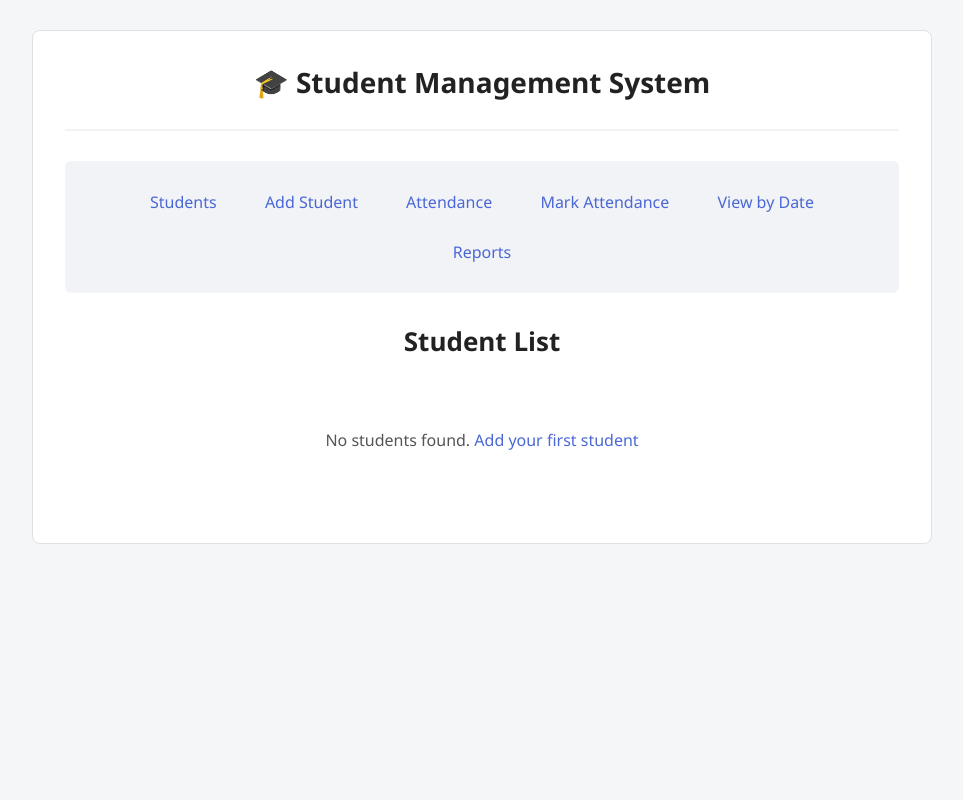
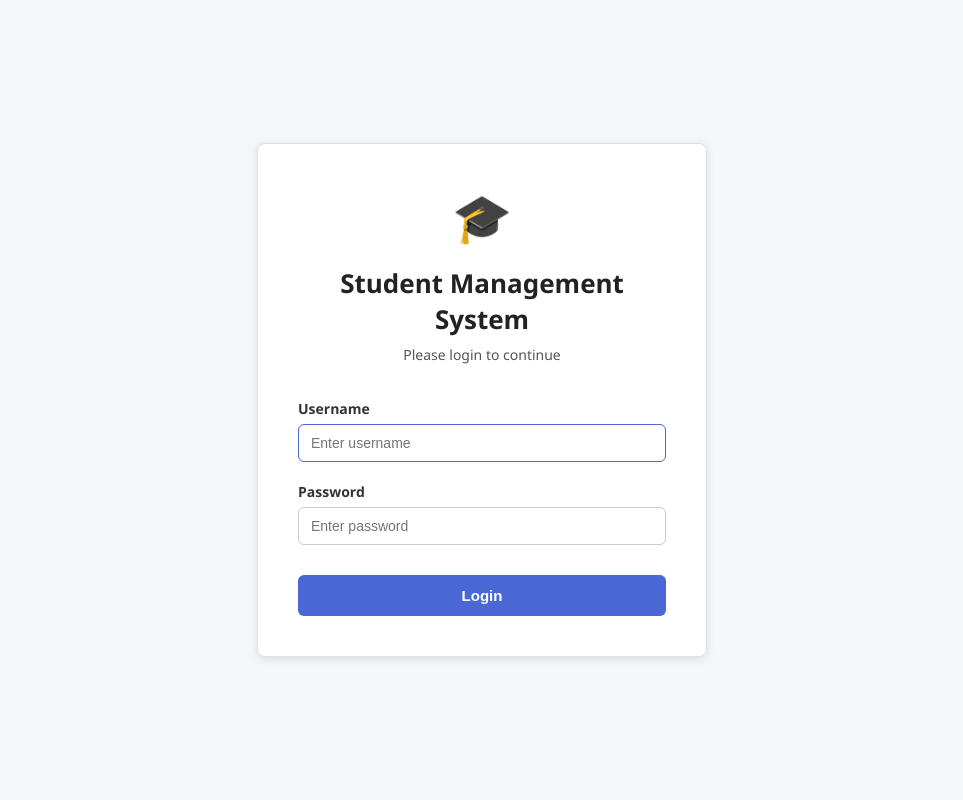
Before and after one commit to tanmayNapte/Student-Management-System-, a Flask app: page / in a window 1280 px wide. Shown: the whole page, without its empty margins (158-1121 px from the left). Run offline with Flask 3, Linux system fonts and the light colour scheme; data that the repository does not hold is empty.

Commit message:
add login, session auth, logout, and UI

```diff
--- a/app.py
+++ b/app.py
@@ -1,6 +1,7 @@
-from flask import Flask, render_template, request, redirect, flash
+from flask import Flask, render_template, request, redirect, session, jsonify, flash
 import sqlite3
 from datetime import date
+from werkzeug.security import generate_password_hash, check_password_hash
 
 app = Flask(__name__)
 app.secret_key = 'your-secret-key-here-change-this'  # Required for flash messages
@@ -32,20 +33,71 @@ def init_db():
                 FOREIGN KEY(student_id) REFERENCES students(id) ON DELETE CASCADE
             )"""
         )
+        con.execute(
+            """CREATE TABLE IF NOT EXISTS users (
+            id INTEGER PRIMARY KEY AUTOINCREMENT,
+            username TEXT UNIQUE NOT NULL,
+            password TEXT NOT NULL
+            )"""
+        )
+
         con.commit()
 
-# Call init_db at startup
 init_db()
+
+def is_logged_in():
+    return "user_id" in session
+
 
 @app.route("/")
 def show_student():
+    # If user is NOT logged in, show login page
+    if not is_logged_in():
+        return render_template("login.html")
+
+    # If logged in, show students
     try:
         with get_db() as con:
-            students = con.execute("SELECT * FROM students ORDER BY name").fetchall()
+            students = con.execute(
+                "SELECT * FROM students ORDER BY name"
+            ).fetchall()
+
         return render_template("index.html", students=students)
+
     except sqlite3.Error as e:
         flash(f"Database error: {e}", "error")
         return render_template("index.html", students=[])
+
+@app.route("/login", methods=["POST"])
+def login():
+    username = request.form.get("username")
+    password = request.form.get("password")
+
+    if not username or not password:
+        flash("Username and password required", "error")
+        return redirect("/")
+
+    try:
+        with get_db() as con:
+            user = con.execute(
+                "SELECT * FROM users WHERE username = ?",
+                (username,)
+            ).fetchone()
+
+        if not user or not check_password_hash(user["password"], password):
+            flash("Invalid credentials", "error")
+            return redirect("/")
+
+        # Login success → store session
+        session["user_id"] = user["id"]
+        session["username"] = user["username"]
+
+        return redirect("/")  # now dashboard opens
+
+    except sqlite3.Error as e:
+        flash(str(e), "error")
+        return redirect("/")
+
 
 @app.route("/add", methods=["GET", "POST"])
 def add_student():
@@ -98,7 +150,6 @@ def edit_student(id):
             age = request.form.get("age", "").strip()
             course = request.form.get("course", "").strip()
 
-            # Validation
             if not first or not last:
                 flash("First name and last name are required", "error")
                 return redirect(f"/edit/{id}")
@@ -282,5 +333,12 @@ def attendance_dates():
         flash(f"Database error: {e}", "error")
         return render_template("attendance_dates.html", dates=[])
 
+@app.route("/logout")
+def logout():
+    session.clear()
+    return redirect("/")
+
+
+
 if __name__ == "__main__":
-    app.run(debug=True)
+    app.run(debug=True, use_reloader=False)
--- a/templates/base.html
+++ b/templates/base.html
@@ -1,8 +1,8 @@
 <!DOCTYPE html>
 <html lang="en">
   <head>
-    <meta charset="UTF-8">
-    <meta name="viewport" content="width=device-width, initial-scale=1.0">
+    <meta charset="UTF-8" />
+    <meta name="viewport" content="width=device-width, initial-scale=1.0" />
     <title>{% block title %}Student Management System{% endblock %}</title>
     <style>
       /* ===============================
@@ -169,6 +169,19 @@
       input[type="radio"] {
         cursor: pointer;
       }
+      .header {
+        display: flex;
+        align-items: center;
+        justify-content: space-between;
+        margin-bottom: 20px;
+      }
+
+      .logout-btn {
+        padding: 8px 16px;
+        border-radius: 6px;
+        text-decoration: none;
+        font-weight: 600;
+      }
 
       /* ===============================
            BUTTONS
@@ -242,7 +255,8 @@
         font-size: 14px;
       }
 
-        th, td {
+      th,
+      td {
         border: 1px solid #ddd;
         padding: 12px;
         text-align: left;
@@ -331,8 +345,9 @@
   </head>
   <body>
     <div class="container">
-        <header>
+      <header class="header">
         <h1>🎓 Student Management System</h1>
+        <a href="/logout" class="btn btn-danger logout-btn">Logout</a>
       </header>
 
       <nav>
@@ -344,17 +359,14 @@
         <a href="/report">Reports</a>
       </nav>
 
-        {% with messages = get_flashed_messages(with_categories=true) %}
-            {% if messages %}
+      {% with messages = get_flashed_messages(with_categories=true) %} {% if
+      messages %}
       <div class="flash-messages">
         {% for category, message in messages %}
         <div class="flash {{ category }}">{{ message }}</div>
         {% endfor %}
       </div>
-            {% endif %}
-        {% endwith %}
-
-        {% block content %}{% endblock %}
+      {% endif %} {% endwith %} {% block content %}{% endblock %}
     </div>
   </body>
 </html>
--- a/templates/index.html
+++ b/templates/index.html
@@ -11,7 +11,7 @@
     <table>
         <thead>
             <tr>
-                <th>ID</th>
+                <th>Sr. No</th>
                 <th>Name</th>
                 <th>Age</th>
                 <th>Course</th>
@@ -21,7 +21,7 @@
         <tbody>
             {% for student in students %}
             <tr>
-                <td>{{ student.id }}</td>
+                <td>{{ loop.index }}</td>
                 <td>{{ student.name }}</td>
                 <td>{{ student.age }}</td>
                 <td>{{ student.course }}</td>
--- /dev/null
+++ b/templates/login.html
@@ -0,0 +1,166 @@
+<!DOCTYPE html>
+<html lang="en">
+<head>
+    <meta charset="UTF-8">
+    <meta name="viewport" content="width=device-width, initial-scale=1.0">
+    <title>Login - Student Management System</title>
+    <style>
+        * {
+            margin: 0;
+            padding: 0;
+            box-sizing: border-box;
+        }
+
+        body {
+            font-family: "Segoe UI", Roboto, Arial, sans-serif;
+            background-color: #f5f6f8;
+            color: #222;
+            min-height: 100vh;
+            display: flex;
+            align-items: center;
+            justify-content: center;
+            padding: 30px;
+        }
+
+        .login-container {
+            width: 100%;
+            max-width: 450px;
+            background-color: #ffffff;
+            padding: 40px;
+            border-radius: 8px;
+            border: 1px solid #e0e0e0;
+            box-shadow: 0 2px 8px rgba(0, 0, 0, 0.1);
+        }
+
+        .login-header {
+            text-align: center;
+            margin-bottom: 35px;
+        }
+
+        .logo {
+            font-size: 48px;
+            margin-bottom: 16px;
+        }
+
+        h2 {
+            font-size: 26px;
+            color: #222;
+            margin-bottom: 8px;
+        }
+
+        p {
+            color: #555;
+            font-size: 14px;
+        }
+
+        .form-group {
+            margin-bottom: 20px;
+        }
+
+        label {
+            display: block;
+            margin-bottom: 6px;
+            font-weight: 600;
+            color: #333;
+            font-size: 14px;
+        }
+
+        input[type="text"],
+        input[type="password"] {
+            width: 100%;
+            padding: 10px 12px;
+            font-size: 14px;
+            border: 1px solid #ccc;
+            border-radius: 6px;
+            background-color: #fff;
+        }
+
+        input[type="text"]:focus,
+        input[type="password"]:focus {
+            outline: none;
+            border-color: #4a67d6;
+        }
+
+        button {
+            width: 100%;
+            background-color: #4a67d6;
+            color: #ffffff;
+            border: none;
+            padding: 12px 22px;
+            font-size: 15px;
+            font-weight: 600;
+            border-radius: 6px;
+            cursor: pointer;
+            transition: background-color 0.2s;
+            margin-top: 10px;
+        }
+
+        button:hover {
+            background-color: #3c55b4;
+        }
+
+        .flash-messages {
+            margin-bottom: 20px;
+        }
+
+        .flash {
+            padding: 12px 16px;
+            border-radius: 6px;
+            margin-bottom: 10px;
+            font-size: 14px;
+            border: 1px solid;
+        }
+
+        .flash.success {
+            background-color: #e8f5e9;
+            color: #2e7d32;
+            border-color: #c8e6c9;
+        }
+
+        .flash.error {
+            background-color: #ffebee;
+            color: #c62828;
+            border-color: #ffcdd2;
+        }
+
+        @media (max-width: 600px) {
+            .login-container {
+                padding: 30px 20px;
+            }
+        }
+    </style>
+</head>
+<body>
+    <div class="login-container">
+        <div class="login-header">
+            <div class="logo">🎓</div>
+            <h2>Student Management System</h2>
+            <p>Please login to continue</p>
+        </div>
+
+        {% with messages = get_flashed_messages(with_categories=true) %}
+            {% if messages %}
+                <div class="flash-messages">
+                    {% for category, message in messages %}
+                        <div class="flash {{ category }}">{{ message }}</div>
+                    {% endfor %}
+                </div>
+            {% endif %}
+        {% endwith %}
+
+        <form method="POST" action="/login">
+            <div class="form-group">
+                <label for="username">Username</label>
+                <input type="text" id="username" name="username" placeholder="Enter username" required autofocus>
+            </div>
+
+            <div class="form-group">
+                <label for="password">Password</label>
+                <input type="password" id="password" name="password" placeholder="Enter password" required>
+            </div>
+
+            <button type="submit">Login</button>
+        </form>
+    </div>
+</body>
+</html>
```
Lines whose indentation alone changed are shown as unchanged.
